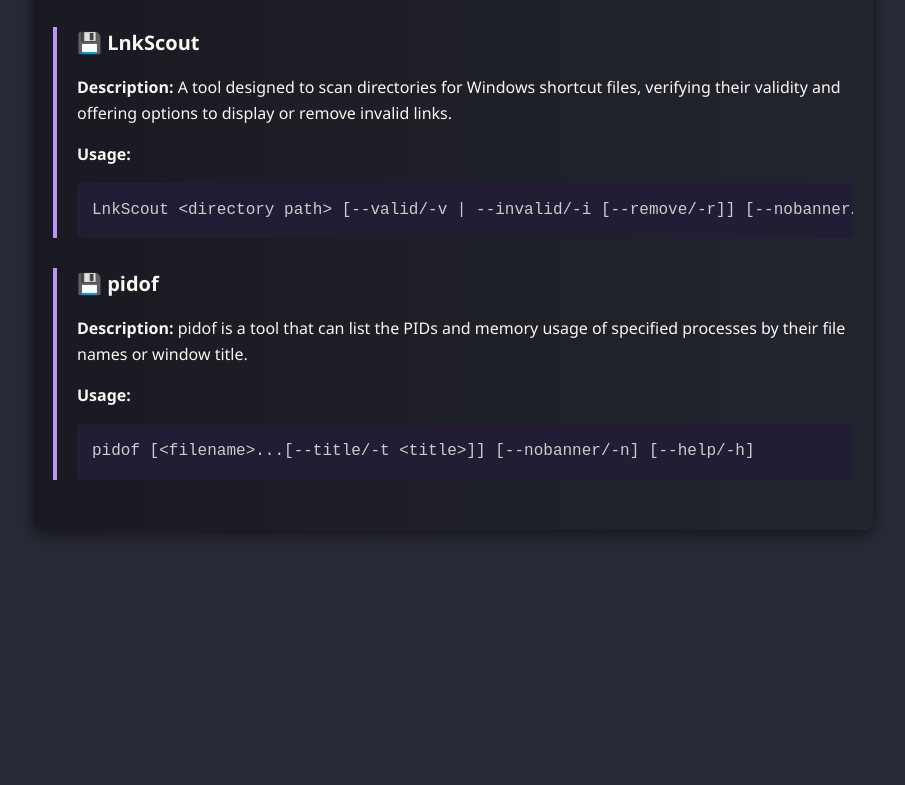
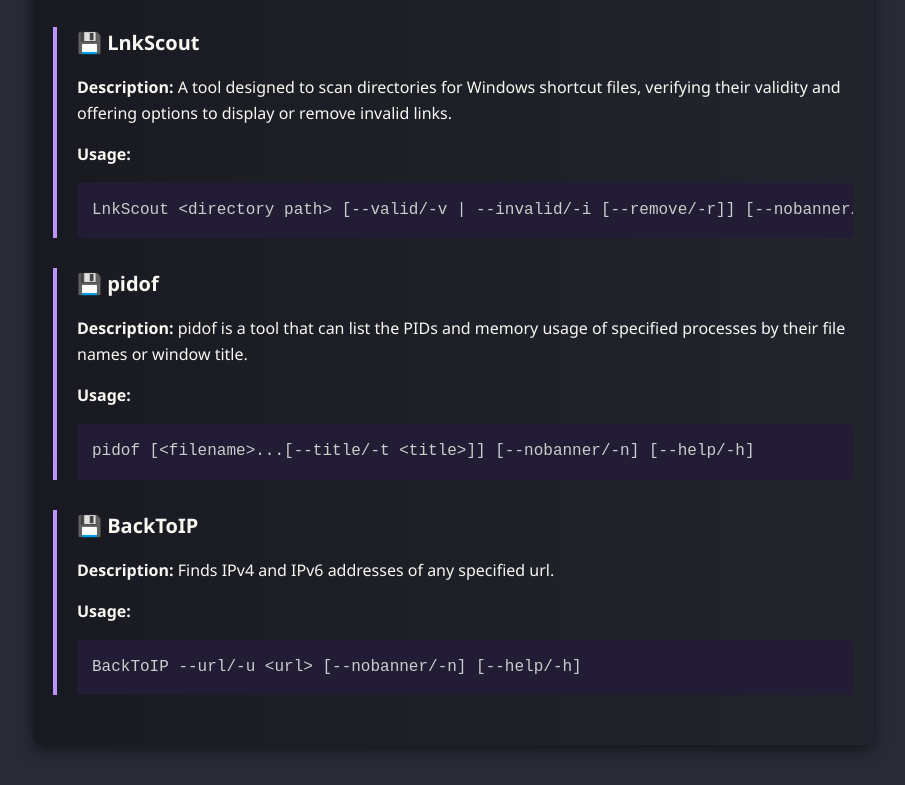
Before and after one commit to 8gudbits/8gudbitsKit, a plain HTML site: page doc/index.html in a window 1280 px wide. Shown: the part 808-1593 px from the top of the page, without its empty margins (187-1092 px from the left). Before the commit the page ends 1378 px from the top, so only its background shows below. Drawn offline with Linux system fonts and the light colour scheme.

Commit message:
Update index.html

```diff
--- a/doc/index.html
+++ b/doc/index.html
@@ -45,6 +45,13 @@
             <p><strong>Usage:</strong></p>
             <pre><code>pidof [&lt;filename&gt;...[--title/-t &lt;title&gt;]] [--nobanner/-n] [--help/-h]</code></pre>
         </article>
+
+        <article>
+            <h4><a href="https://github.com/TechWhizKid/TechWhizKit/raw/main/bin/BackToIP.exe">💾</a> BackToIP</h4>
+            <p><strong>Description:</strong> Finds IPv4 and IPv6 addresses of any specified url.</p>
+            <p><strong>Usage:</strong></p>
+            <pre><code>BackToIP --url/-u &lt;url&gt; [--nobanner/-n] [--help/-h]</code></pre>
+        </article>
     </section>
 </body>
 </html>
```
